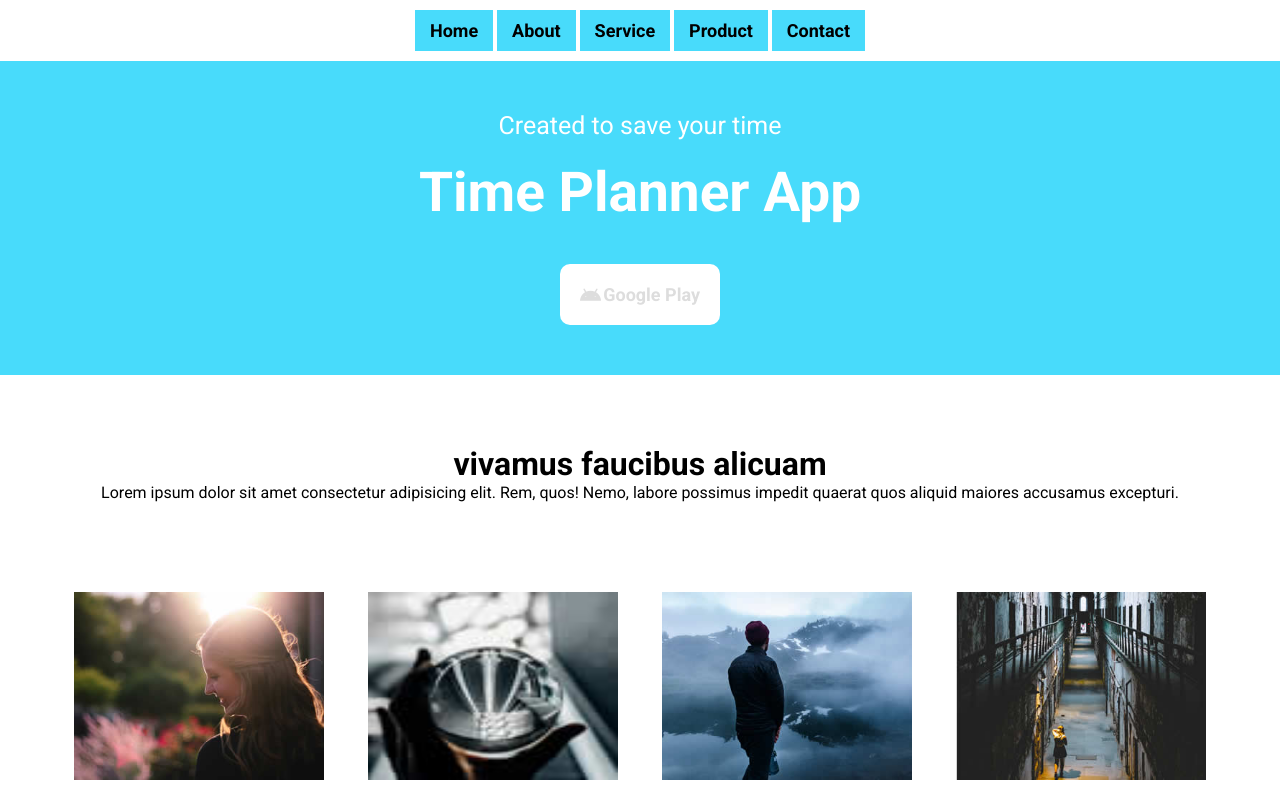
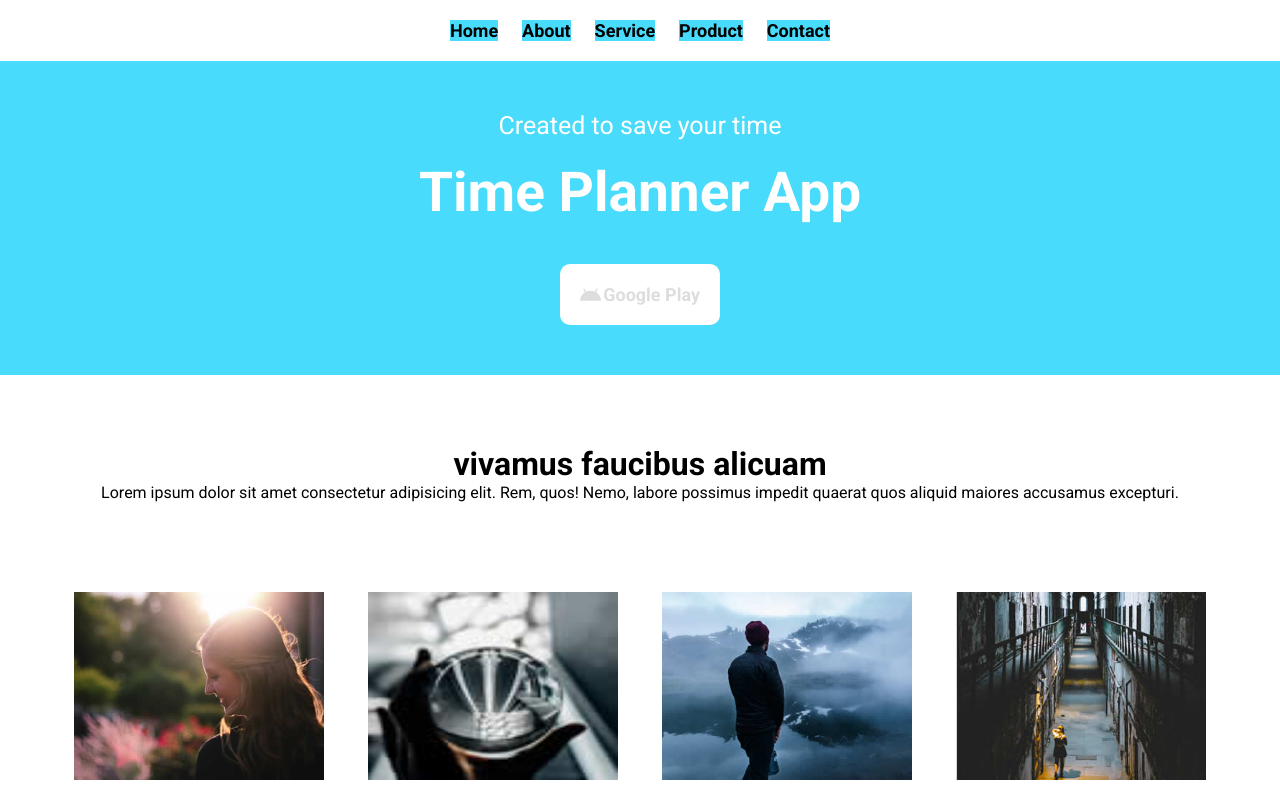
Before and after one commit to MdRemelHossain/Class-14Template, a plain HTML site: page index.html in a window 1280 px wide. Shown: the top 800 px of the page. Drawn offline with Linux system fonts and the light colour scheme.

Commit message:
Update style.css

```diff
--- a/css/style.css
+++ b/css/style.css
@@ -11,13 +11,13 @@
 .menu ul li{
     display: inline-block;
     position: relative;
-    padding: 10px 15px;
-    background-color: #48dbfb;
+    padding: 10px;
 }
 .menu ul li a{
     display: block;
     text-decoration: none;
     color: black;
+    background-color: #48dbfb;
     font-weight: bold;
     font-size: 18px;
     z-index: 1;
```
